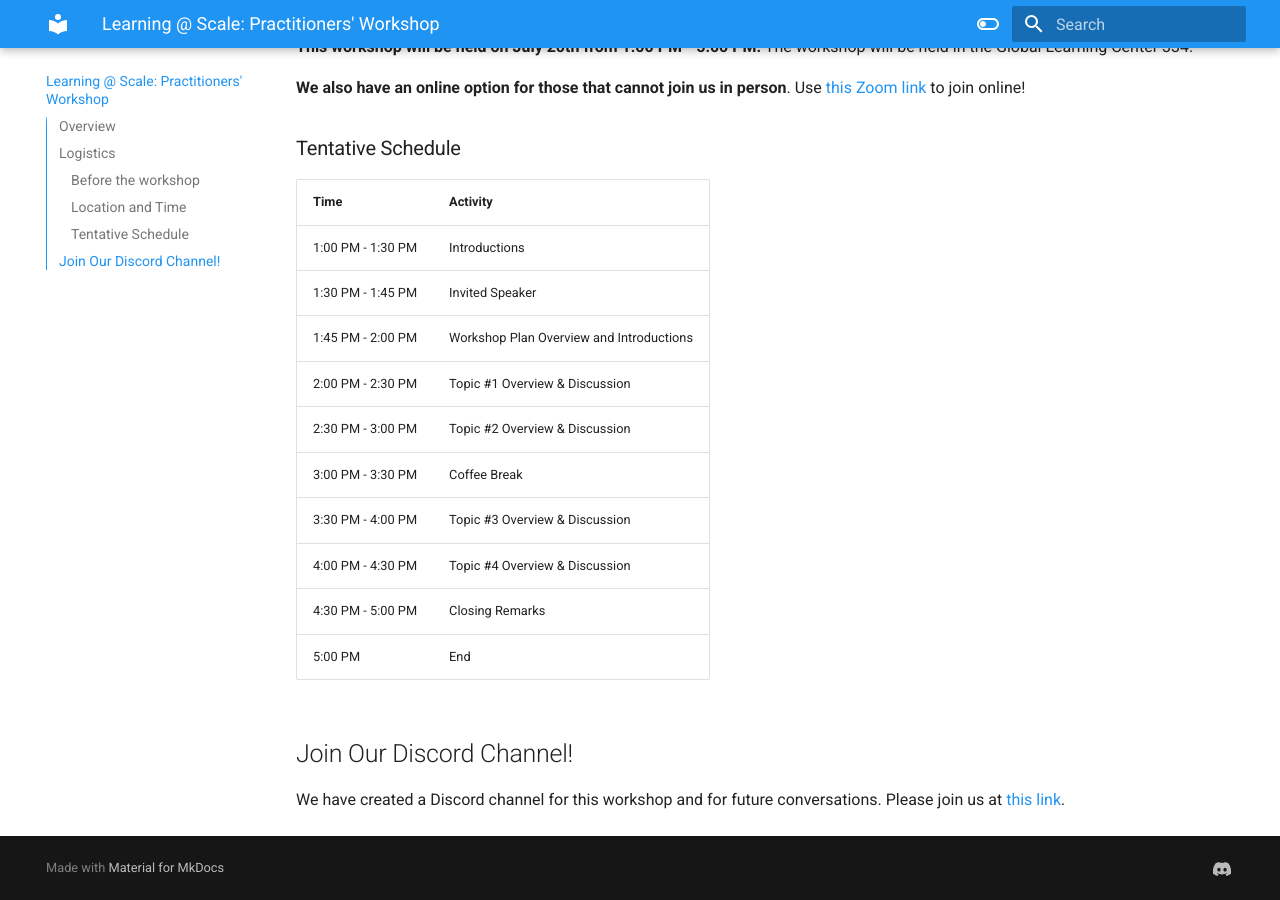
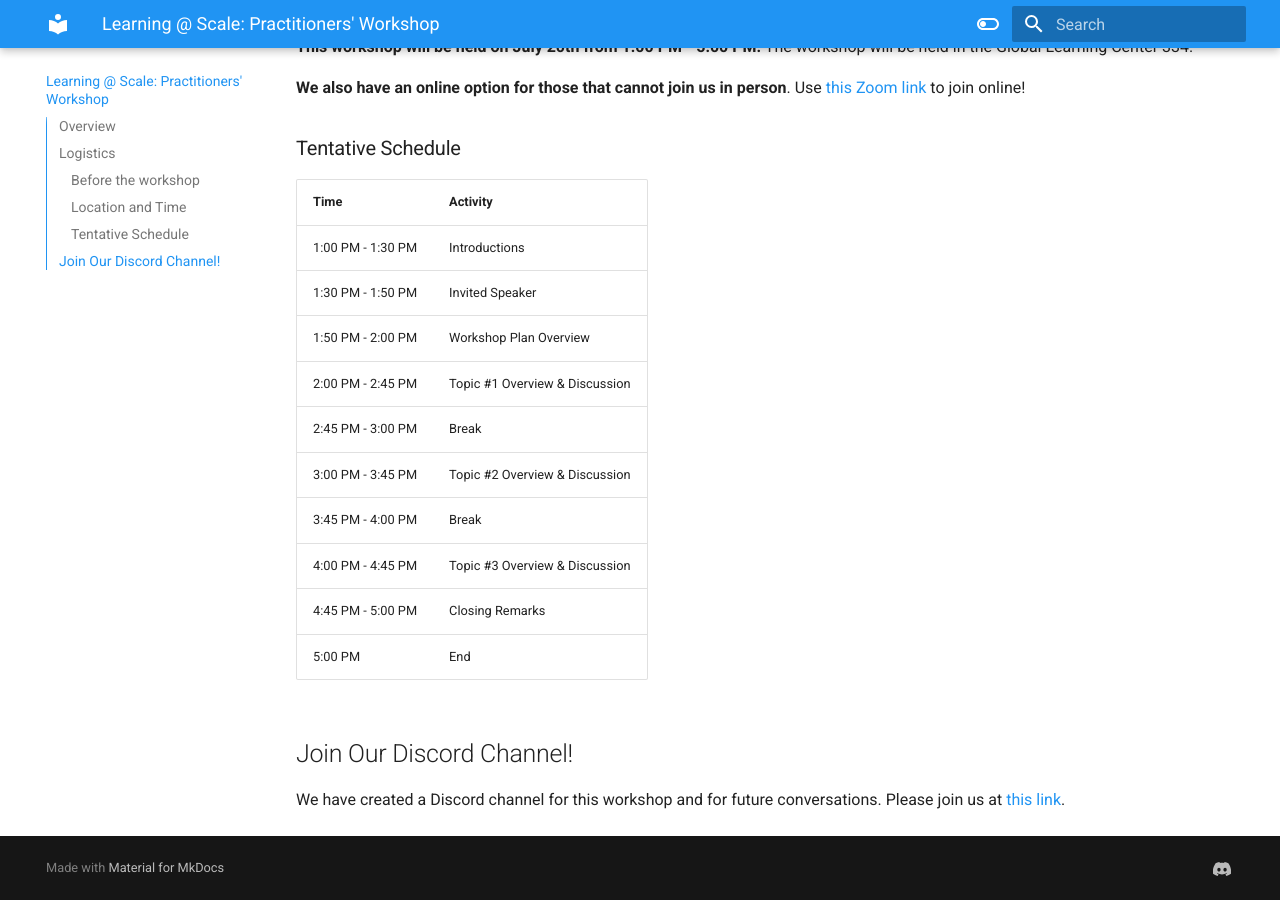
Before and after one commit to guru-desh/practitioners-workshop-2024, an MkDocs documentation site: the page built from docs/index.md, in a window 1280 px wide and 900 px high, scrolled down 994 px. Built offline with MkDocs 1.6.1 and Material for MkDocs 9.7.7, drawn with Linux system fonts in a browser that asks for light colours.

Commit message:
update schedule

```diff
--- a/docs/index.md
+++ b/docs/index.md
@@ -24,18 +24,18 @@ This workshop is a part of [L@S 2024](https://learningatscale.hosting.acm.org/la
 
 ### Tentative Schedule
 
-| Time              | Activity                                 |
-| ----------------- | ---------------------------------------- |
-| 1:00 PM - 1:30 PM | Introductions                            |
-| 1:30 PM - 1:45 PM | Invited Speaker                          |
-| 1:45 PM - 2:00 PM | Workshop Plan Overview and Introductions |
-| 2:00 PM - 2:30 PM | Topic #1 Overview & Discussion           |
-| 2:30 PM - 3:00 PM | Topic #2 Overview & Discussion           |
-| 3:00 PM - 3:30 PM | Coffee Break                             |
-| 3:30 PM - 4:00 PM | Topic #3 Overview & Discussion           |
-| 4:00 PM - 4:30 PM | Topic #4 Overview & Discussion           |
-| 4:30 PM - 5:00 PM | Closing Remarks                          |
-| 5:00 PM           | End                                      |
+| Time              | Activity                       |
+| ----------------- | ------------------------------ |
+| 1:00 PM - 1:30 PM | Introductions                  |
+| 1:30 PM - 1:50 PM | Invited Speaker                |
+| 1:50 PM - 2:00 PM | Workshop Plan Overview         |
+| 2:00 PM - 2:45 PM | Topic #1 Overview & Discussion |
+| 2:45 PM - 3:00 PM | Break                          |
+| 3:00 PM - 3:45 PM | Topic #2 Overview & Discussion |
+| 3:45 PM - 4:00 PM | Break                          |
+| 4:00 PM - 4:45 PM | Topic #3 Overview & Discussion |
+| 4:45 PM - 5:00 PM | Closing Remarks                |
+| 5:00 PM           | End                            |
 
 ## Join Our Discord Channel!
 
```
